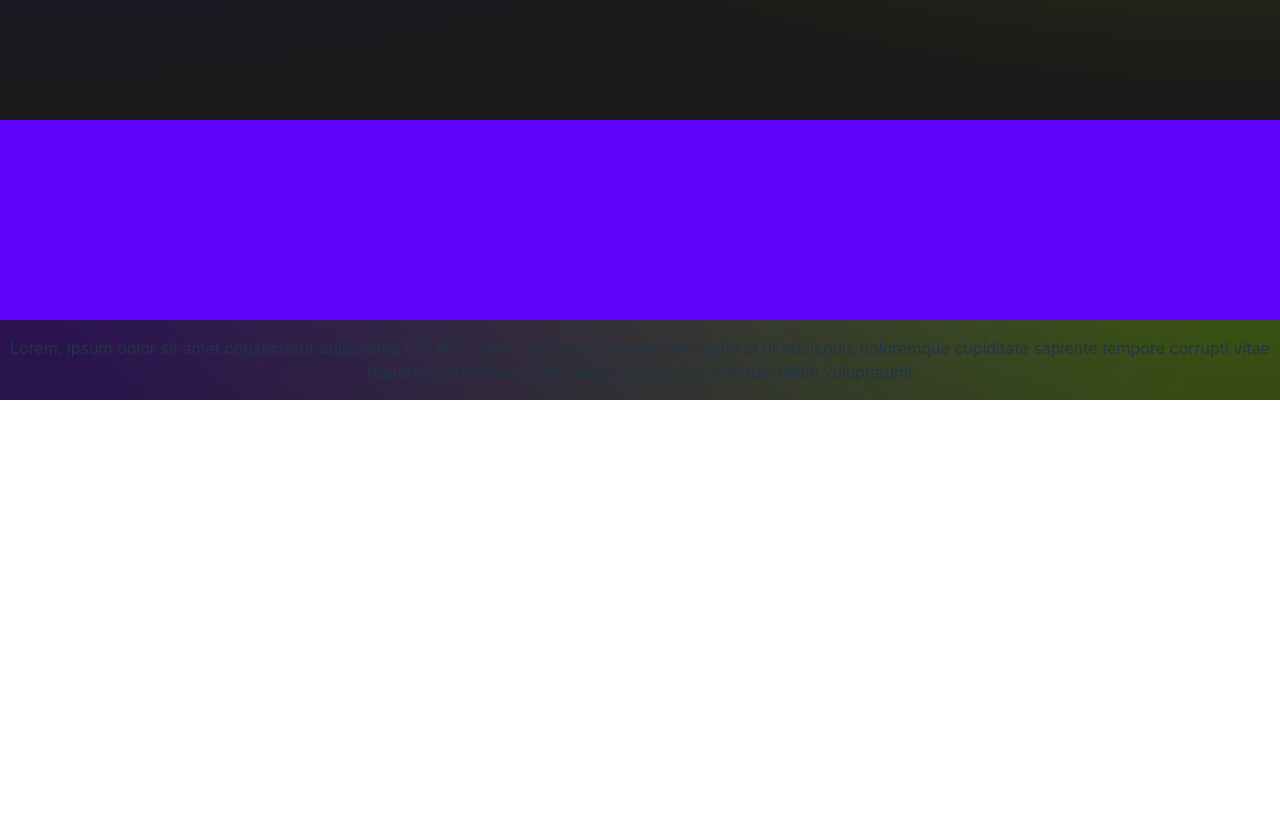
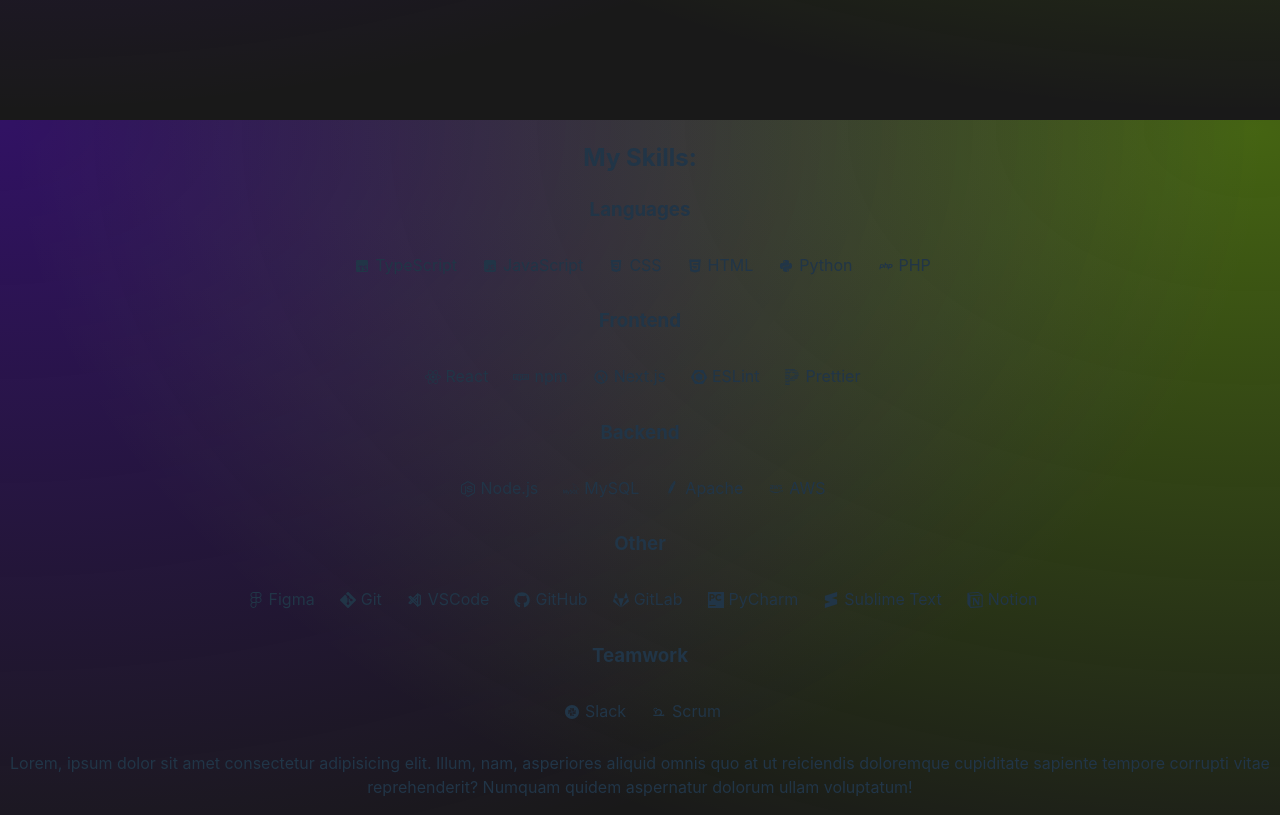
Before and after one commit to madshermansen/personal-website, a React (Vite) app: page / in a window 1280 px wide. Shown: the part 680-1495 px from the top of the page. Before the commit the page ends 1080 px from the top, so only its background shows below. Built offline with nearby package versions, Linux system fonts and the light colour scheme.

Commit message:
feat(Homepage): added my skills section

```diff
--- /dev/null
+++ b/src/assets/otherInfo/skillslist.tsx
@@ -0,0 +1,52 @@
+import { FaReact, FaNodeJs, FaNpm, FaFigma, FaGithub, FaGitlab} from "react-icons/fa";
+import { TbBrandNextjs, TbBrandVscode } from "react-icons/tb";
+import { SiEslint, SiPrettier, SiMysql, SiApache, SiPycharm, SiSublimetext, SiNotion } from "react-icons/si";
+import { BiLogoCss3, BiLogoTypescript, BiLogoPython, BiLogoPhp, BiLogoAws } from "react-icons/bi";
+import { AiFillHtml5, AiFillSlackCircle } from "react-icons/ai";
+import { RiJavascriptFill } from "react-icons/ri";
+import { BsGit } from "react-icons/bs";
+import { DiScrum } from "react-icons/di";
+
+const mySkills = {
+    languages: [
+        {name: "TypeScript", icon: <BiLogoTypescript />},
+        {name: "JavaScript", icon: <RiJavascriptFill />},
+        {name: "CSS", icon: <BiLogoCss3 />},
+        {name: "HTML", icon: <AiFillHtml5 />},
+        {name: "Python", icon: <BiLogoPython />},
+        {name: "PHP", icon: <BiLogoPhp />}
+
+    ],
+    frontend: [
+        {name: "React", icon: <FaReact />},
+        {name: "npm", icon: <FaNpm />},
+        {name: "Next.js", icon: <TbBrandNextjs />},
+        {name: "ESLint", icon: <SiEslint />},
+        {name: "Prettier", icon: <SiPrettier />}
+
+    ],
+    backend: [
+        {name: "Node.js", icon: <FaNodeJs />},
+        {name: "MySQL", icon: <SiMysql />},
+        {name: "Apache", icon: <SiApache />},
+        {name: "AWS", icon: <BiLogoAws />}
+
+    ],
+    other: [
+        {name: "Figma", icon: <FaFigma />},
+        {name: "Git", icon: <BsGit />},
+        {name: "VSCode", icon: <TbBrandVscode />},
+        {name: "GitHub", icon: <FaGithub />},
+        {name: "GitLab", icon: <FaGitlab />},
+        {name: "PyCharm", icon: <SiPycharm />},
+        {name: "Sublime Text", icon: <SiSublimetext />},
+        {name: "Notion", icon: <SiNotion />},
+    ],
+    teamwork: [
+        {name: "Slack", icon: <AiFillSlackCircle />},
+        {name: "Scrum", icon: <DiScrum />}
+    ]
+
+}
+
+export default mySkills;
--- a/src/components/Navbar.tsx
+++ b/src/components/Navbar.tsx
@@ -1,6 +1,6 @@
 
 import { NavLink } from 'react-router-dom'
-import '../styles/Navbar.css'
+import '../styles/componentStyles/Navbar.css'
 import GithubIconHyperlink from './socials/GithubIconHyperlink'
 
 function Navbar() {
--- /dev/null
+++ b/src/components/Skills.tsx
@@ -0,0 +1,28 @@
+import mySkills from '../assets/otherInfo/skillslist.tsx';
+
+// import styles
+import '../styles/componentStyles/Skills.css'
+
+function Skills() {
+    return (
+        <div>
+            <h2>My Skills:</h2>
+            {Object.entries(mySkills).map(([category, skills]) => (
+                <div key={category}>
+                    <h3>{category.charAt(0).toUpperCase() + category.slice(1)}</h3>
+                    {/* This is to capitalize the first letter of the category */}
+                    <div className='skillContainer'>
+                        {skills.map((skill, index) => (
+                            <div className="skill" key={index}>
+                                <div className='skillIcon'>{skill.icon}</div>
+                                <div>{skill.name}</div>
+                            </div>
+                        ))}
+                    </div>
+                </div>
+            ))}
+        </div>
+    )
+}
+
+export default Skills
--- a/src/pages/HomePage.tsx
+++ b/src/pages/HomePage.tsx
@@ -4,7 +4,7 @@ import '../styles/HomePage.css'
 // import components
 import Profile from "../components/Profile"
 import FrontPageInfo from '../components/FrontPageInfo'
-
+import Skills from '../components/Skills'
 
 
 function HomePage() {
@@ -15,9 +15,7 @@ function HomePage() {
                 <Profile />
                 <FrontPageInfo />
             </div>
-            <div className='timeLineBox'>
-
-            </div>
+            <Skills />
             <div className='moreInfo'>
                 <p>Lorem, ipsum dolor sit amet consectetur adipisicing elit. Illum, nam, asperiores aliquid omnis quo at ut reiciendis doloremque cupiditate sapiente tempore corrupti vitae reprehenderit? Numquam quidem aspernatur dolorum ullam voluptatum!</p>
             </div>
--- /dev/null
+++ b/src/styles/componentStyles/Skills.css
@@ -0,0 +1,22 @@
+
+.skillContainer {
+    display: flex;
+    flex-direction: row;
+    flex-wrap: wrap;
+    align-items: center;
+    justify-content: center;
+}
+
+.skill {
+    width: auto;
+    padding: 10px;
+    position: relative;
+    display: flex;
+}
+
+.skillIcon {
+    display: flex;
+    align-items: center;
+    justify-content: center;
+    padding: 5px;
+}
```
Also changed, not shown: src/styles/componentStyles/Navbar.css (renamed from src/styles/Navbar.css).
